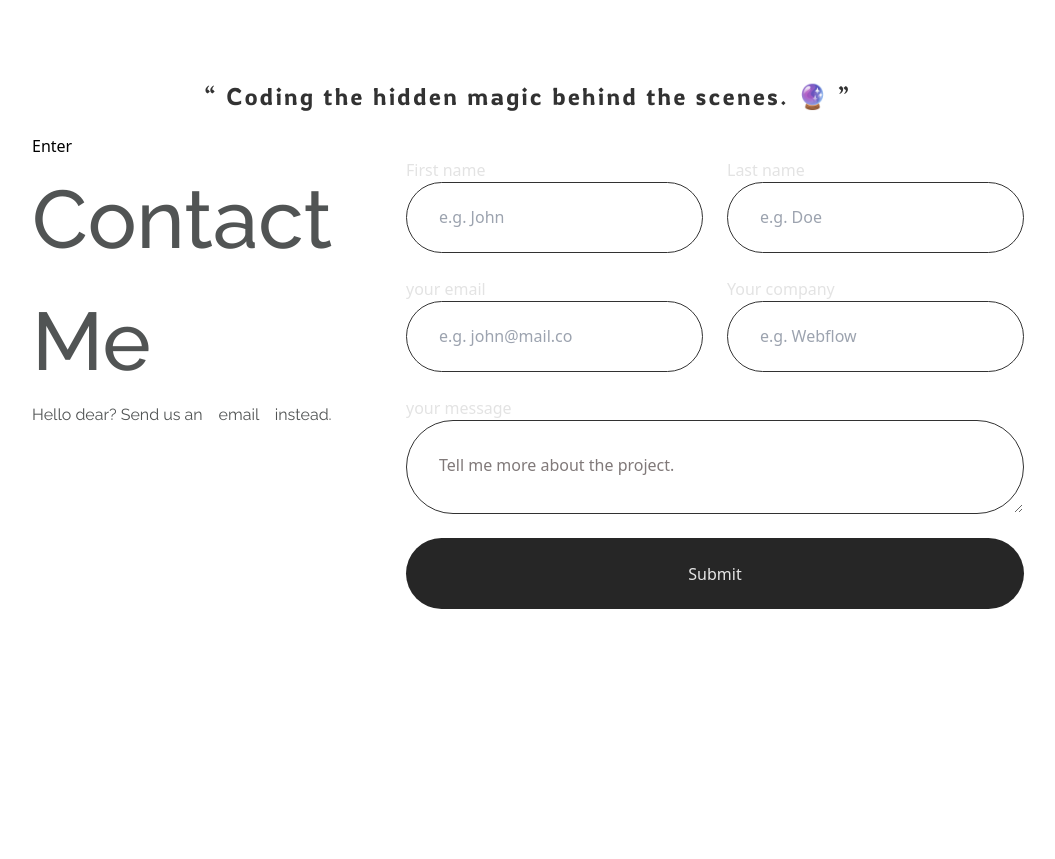
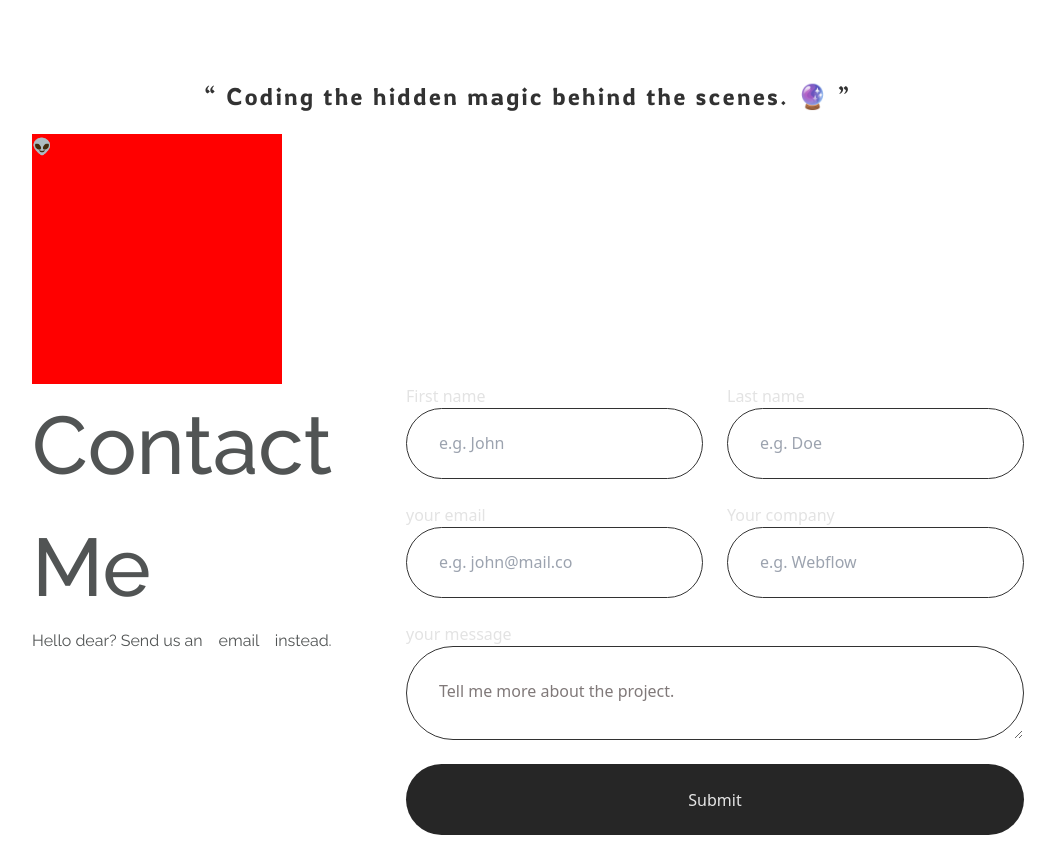
Before and after one commit to sebchi-crtl/seb-portfolio, a Next.js app: page / in a window 1280 px wide. Shown: the part 820-1679 px from the top of the page, without its empty margins (112-1167 px from the left). Before the commit the page ends 1453 px from the top, so only its background shows below. Built offline with nearby package versions, Linux system fonts and the light colour scheme; a web font is replaced by a local one.

Commit message:
defaultOptions

```diff
--- a/app/page.tsx
+++ b/app/page.tsx
@@ -5,14 +5,9 @@ import style from '@/styles/header_layout.module.css'
 import Image from 'next/image'
 import Project from '@/components/projects/Project'
 import Contact from '@/components/contact/Contact'
-// import { Poppins } from 'next/font/google'
 
 export default function Home() {
 
-  // const poppins = Poppins({
-  //   weight: '400',
-  //   subsets: ['latin'],
-  // })
   return (
     <main>
 
--- a/components/header/Header.tsx
+++ b/components/header/Header.tsx
@@ -4,20 +4,9 @@ import Image from "next/image";
 import {AiFillTwitterCircle} from "react-icons/ai";
 import devseb from "@/public/image/mypix.png"
 import style from "@/styles/header_layout.module.css"
-import { Tilt } from 'react-tilt'
 
 const Header = () => {
-    const defaultOptions = {
-        reverse:        false,  // reverse the tilt direction
-        max:            35,     // max tilt rotation (degrees)
-        perspective:    1000,   // Transform perspective, the lower the more extreme the tilt gets.
-        scale:          1.1,    // 2 = 200%, 1.5 = 150%, etc..
-        speed:          1000,   // Speed of the enter/exit transition
-        transition:     true,   // Set a transition on enter/exit.
-        axis:           null,   // What axis should be disabled. Can be X or Y.
-        reset:          true,    // If the tilt effect has to be reset on exit.
-        easing:         "cubic-bezier(.03,.98,.52,.99)",    // Easing on enter/exit.
-    }
+
     return (
         <section className="min-h-[85vh] my-10 text-center max-w-[40rem]">
             <div className="text-red-700 px-10 font-bold">
@@ -44,9 +33,6 @@ const Header = () => {
             <div className={ `  relative mx-auto bg-gradient-to-b from-red-600 rounded-full my-6 w-60 h-60 overflow-hidden border-[.168rem] border-neutral-800 `}>
                 <Image src={devseb} layout="fill" objectFit="cover" alt={""}/>
             </div>
-            {/* <Tilt options={defaultOptions} style={{ height: 250, width: 250, background: 'red' }}>
-                <div>👽</div>
-            </Tilt> */}
         </section>
     );
 }
--- a/components/projects/Project.tsx
+++ b/components/projects/Project.tsx
@@ -1,8 +1,31 @@
+
+import { Tilt } from 'react-tilt'
+
 
 const Project = () => {
+
+    const defaultOptions = {
+        reverse:        false,  // reverse the tilt direction
+        max:            35,     // max tilt rotation (degrees)
+        perspective:    1000,   // Transform perspective, the lower the more extreme the tilt gets.
+        scale:          1.1,    // 2 = 200%, 1.5 = 150%, etc..
+        speed:          1000,   // Speed of the enter/exit transition
+        transition:     true,   // Set a transition on enter/exit.
+        axis:           null,   // What axis should be disabled. Can be X or Y.
+        reset:          true,    // If the tilt effect has to be reset on exit.
+        easing:         "cubic-bezier(.03,.98,.52,.99)",    // Easing on enter/exit.
+    }
+
     return (
-        <div>
-            Enter
+        <div className="flex flex-col md:flex-row">
+
+            <div className="text"></div>
+            <div className="img">
+                <Tilt options={defaultOptions} style={{ height: 250, width: 250, background: 'red' }}>
+                    <div>👽</div>
+                </Tilt>
+            </div>
+
         </div>
     );
 }
```
